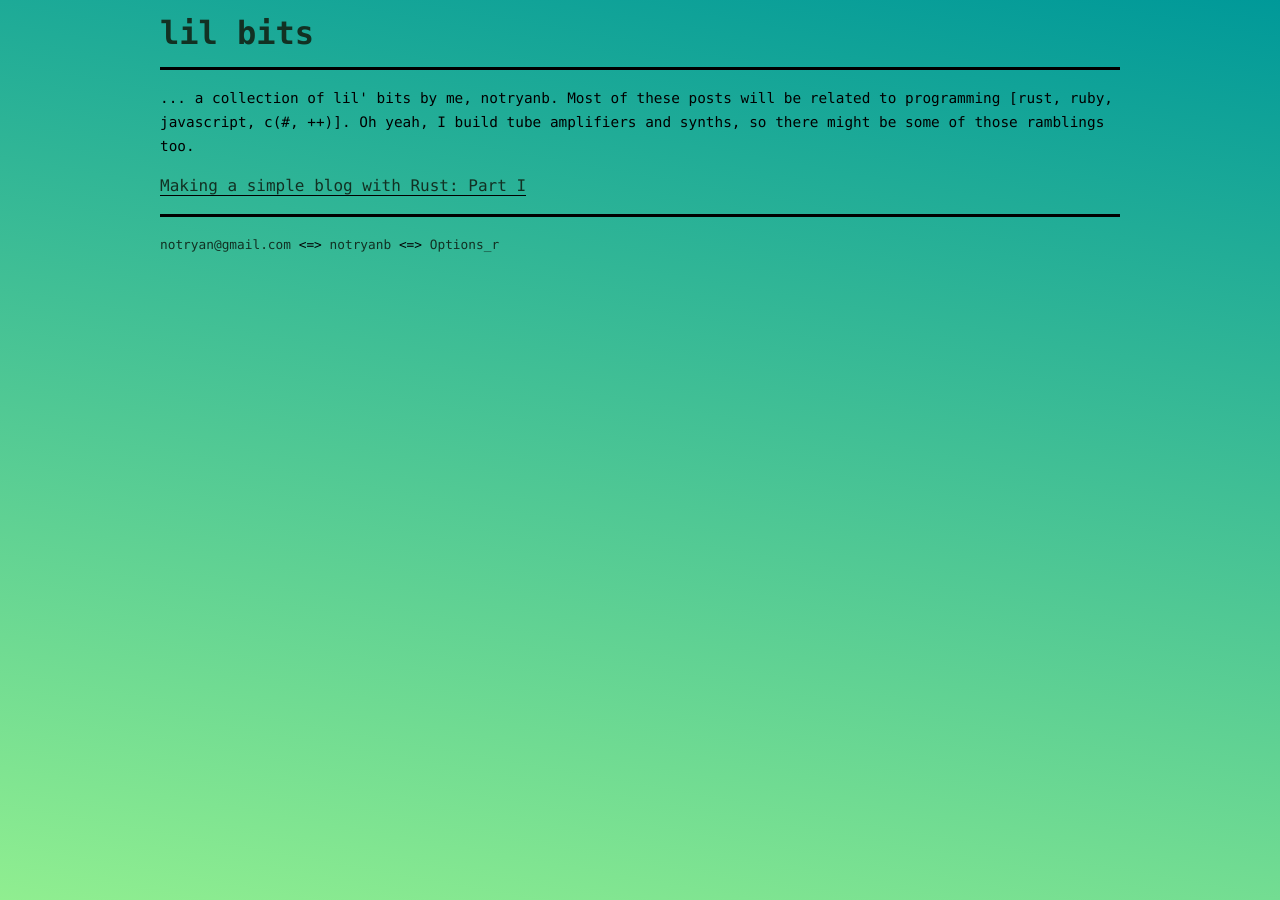
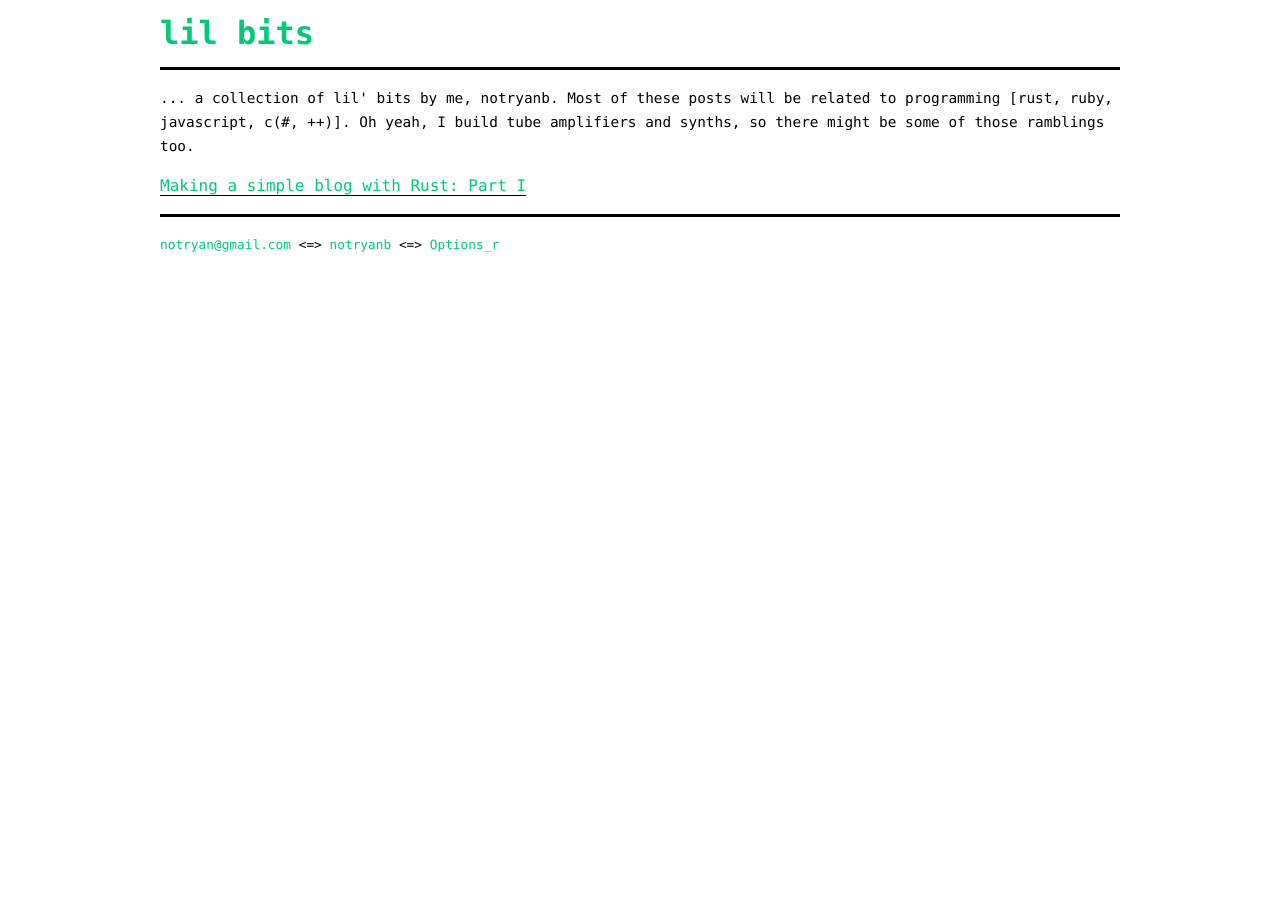
Before and after one commit to notryanb/notryanb.github.io, a Jekyll site: the page built from index.html, in a window 1280 px wide. Built offline with Jekyll 4.4.1, drawn with Linux system fonts in a browser that asks for light colours.

Commit message:
Change background and link colors

```diff
--- a/_sass/_layout.scss
+++ b/_sass/_layout.scss
@@ -1,22 +1,6 @@
 body {
   font-family: sans-serif;
-  background-attachment: fixed;
-  -webkit-font-smoothing: antialiased;
-  background-image: -webkit-linear-gradient(260deg, #099 0%, #90EE90 100%);
-  background-image: linear-gradient(-170deg, #099 0%, #90EE90 100%);
-}
-
-body:before {
-  background-image: -webkit-linear-gradient(260deg, #099 0%, #90EE90 100%);
-  background-image: linear-gradient(-170deg, #099 0%, #90EE90 100%);
-  content: '';
-  display: block;
-  position: fixed;
-  top: 0;
-  left: 0;
-  right: 0;
-  bottom: 0;
-  z-index: -1;
+  background-color: #fff;
 }
 
 header.site-header {
@@ -26,11 +10,11 @@ header.site-header {
 
 a {
     cursor: pointer;
-    color: #123123;
+    color: #00ca79;
     text-decoration: none;
 
     &:hover {
-      background: #000;
+      background: #1e1e1e;
       color: #efefef;
     }
   }
@@ -96,7 +80,3 @@ blockquote {
   padding: 1rem;
   background-color:#3f3f3f;
 }
-// .language-rust, .language-bash, .language-sql {
-//   padding: 1rem;
-//   background-color:#3f3f3f;
-// }
```
